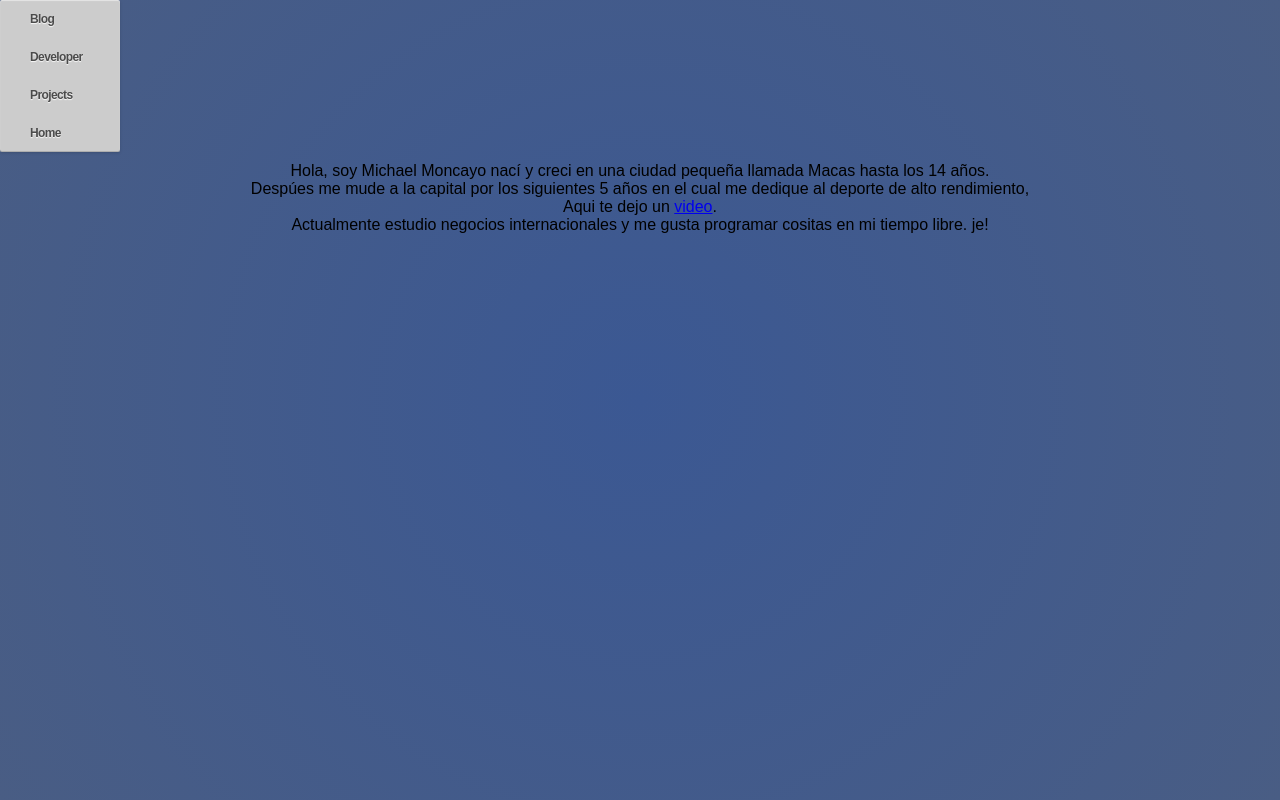
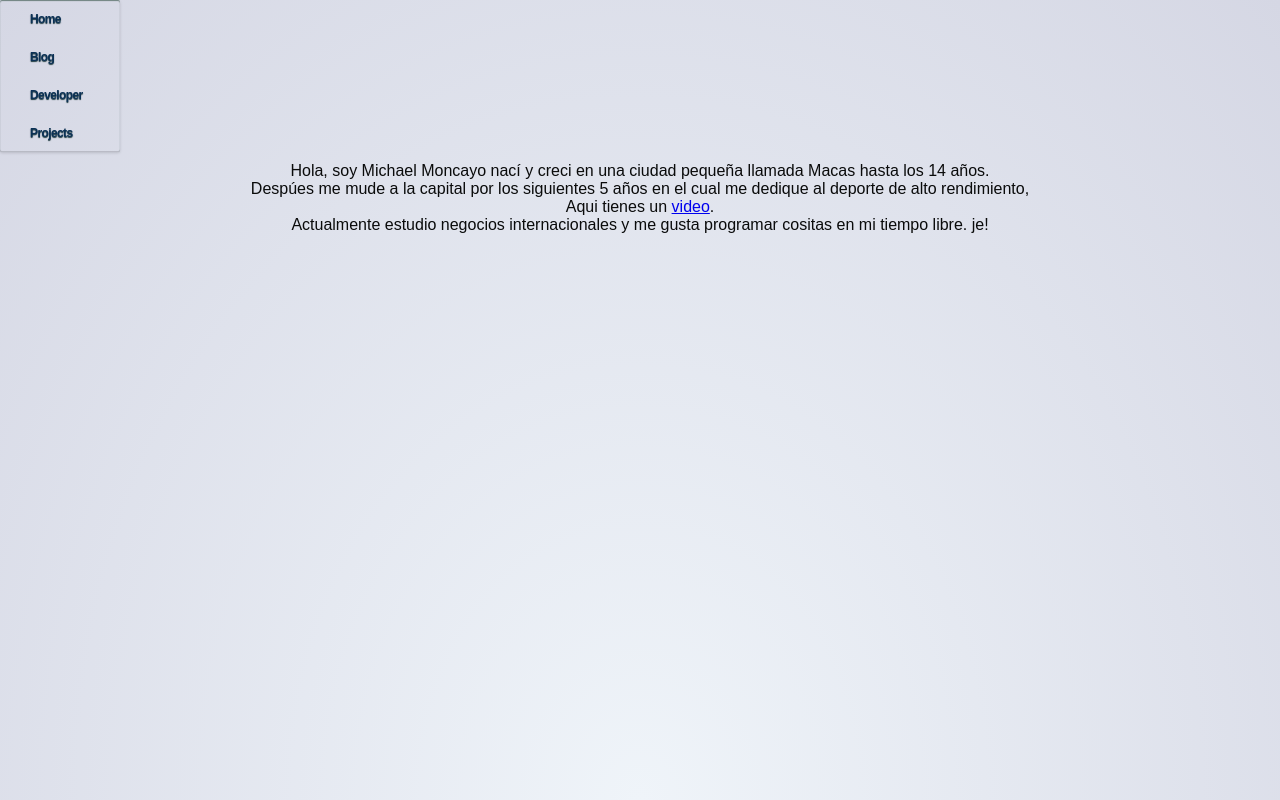
Before and after one commit to Moncayo1329/main, a plain HTML site: page About.html in a window 1280 px wide. Drawn offline with Linux system fonts and the light colour scheme.

Commit message:
close to finish

```diff
--- a/About.html
+++ b/About.html
@@ -5,6 +5,9 @@
 <div id="container">
     <ul id="menu">
    <div class = 'nav_list_item'>
+    <div class = 'nav_list_item'>
+        <li><a href="index.html">Home</a></li>
+
       <li><a href="Blog.html">Blog</a></li>
 
   <div class = 'nav_list_item'>
@@ -13,18 +16,16 @@
   <div class = 'nav_list_item'>
     <li><a href="Projects.html">Projects</a></li>
 
-   <div class = 'nav_list_item'>
-      <li><a href="index.html">Home</a></li>
    </ul>
    </div>
 
     <body>
         <center>
-        <p>
+        <p style="color:rgb(10, 11, 11);">
 
             Hola, soy Michael Moncayo nací y creci en una ciudad pequeña llamada Macas hasta los 14 años.<br>
-             Despúes me mude a la capital por los siguientes 5 años en el cual me dedique al deporte de alto rendimiento, <br> Aqui te dejo un <a href="https://www.youtube.com/watch?v=nBkT7L_gu2A">video</a>.
-             <br></a> Actualmente estudio negocios internacionales y me gusta programar cositas en mi tiempo libre. je!
+             Despúes me mude a la capital por los siguientes 5 años en el cual me dedique al deporte de alto rendimiento, <br> Aqui tienes un  <a href="https://www.youtube.com/watch?v=nBkT7L_gu2A">video</a>.
+             <br> Actualmente estudio negocios internacionales y me gusta programar cositas en mi tiempo libre. je!
          </p> </center>
 
 
--- a/aboutstyle.css
+++ b/aboutstyle.css
@@ -6,8 +6,8 @@
 
 body {
     font-family: 'Raleway', sans-serif;
-    background: radial-gradient(circle at center, #3b5893, #495D84);
-    background: radial-gradient(ellipse at bottom, #1b2735,);
+    background: radial-gradient(circle at center, #dfe1e6, #e2e6ed);
+    background: radial-gradient(ellipse at bottom, #eff4f9, #d5d7e4);
     font-weight: 250%;
 
 }
@@ -30,8 +30,8 @@ body {
     width: 100%;
     padding: 0 10px;
     border-radius: 2px;
-    box-shadow: inset 0 1px 1px rgba(255,255,255,.5), inset 0 -1px 0 rgba(0,0,0,.15), 0 1px 3px rgba(0,0,0,.15);
-    background: #ccc;
+    box-shadow: inset 0 1px 1px rgba(4, 40, 20, 0.5), inset 0 -1px 0 rgba(0,0,0,.15), 0 1px 3px rgba(0,0,0,.15);
+    background: #1b2735,;
   }
 
   #menu, #menu ul {
@@ -48,8 +48,8 @@ body {
   }
 
   #menu > li:first-child {
-    border-left: 1px solid rgba(255,255,255,.25);
-    box-shadow: -1px 0 0 rgba(0,0,0,.1), 1px 0 0 rgba(255,255,255,.25);
+    border-left: 1px solid rgba(250, 245, 245, 0.25);
+    box-shadow: -1px 0 0 rgba(0,0,0,.1), 1px 0 0 rgba(245, 241, 241, 0.25);
   }
 
   #menu a {
@@ -58,13 +58,13 @@ body {
     z-index: 10;
     padding: 13px 20px 13px 20px;
     text-decoration: none;
-    color: rgba(75,75,75,1);
+    color: rgb(11, 49, 86);
     line-height: 1;
-    font-weight: 600;
+    font-weight: 550;
     font-size: 12px;
     letter-spacing: -.05em;
     background: transparent;
-    text-shadow: 0 1px 1px rgba(255,255,255,.9);
+    text-shadow: 0 1px 1px rgba(4, 37, 40, 0.9);
     transition: all .25s ease-in-out;
 
   }
--- a/styles.css
+++ b/styles.css
@@ -1,7 +1,7 @@
 body {
     font-family: 'Raleway', sans-serif;
-    background: radial-gradient(circle at center, #3b5893, #495D84);
-    background: radial-gradient(ellipse at bottom, #1b2735, #090a0f);
+    background: radial-gradient(circle at center, #dfe1e6, #e2e6ed);
+    background: radial-gradient(ellipse at bottom, #eff4f9, #d5d7e4);
     font-weight: 300;
 
 }
```
